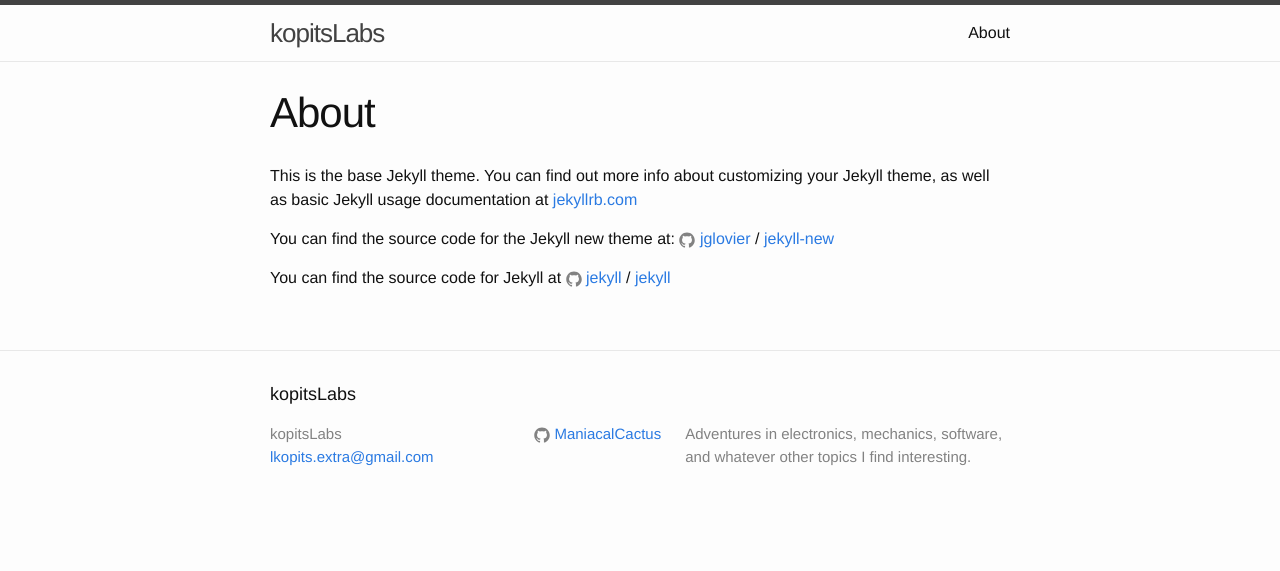
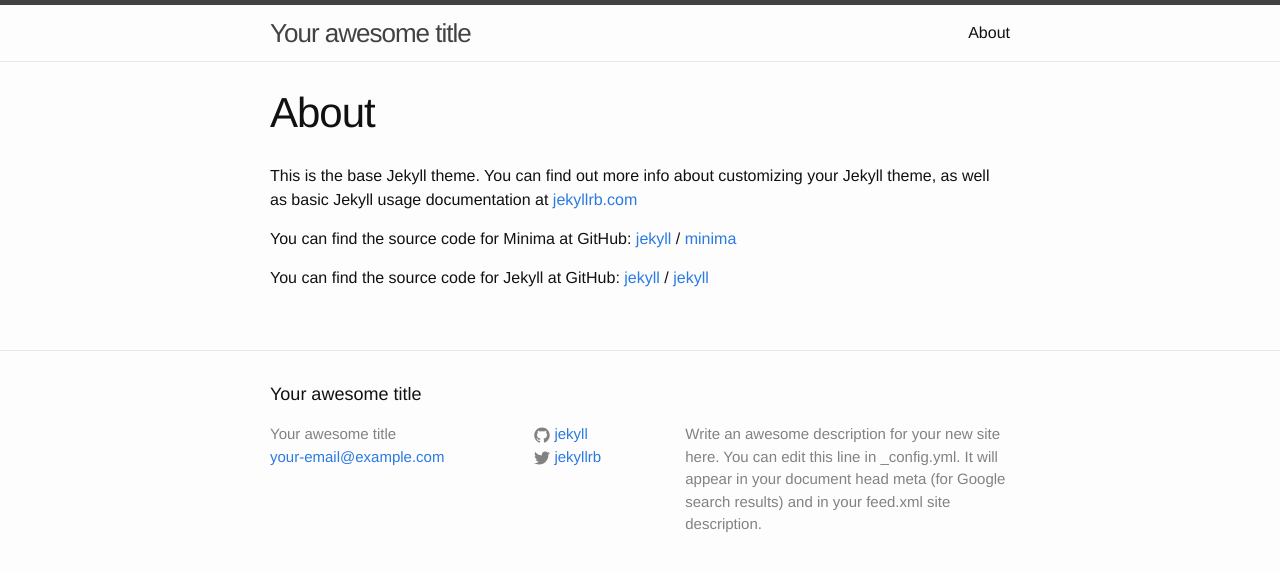
Before and after one commit to ManiacalCactus/ManiacalCactus.github.io, a Jekyll site: the page built from about.md, in a window 1280 px wide. Shown: the top 571 px of the page. Built offline with Jekyll 4.4.1, drawn with Linux system fonts in a browser that asks for light colours.

Commit message:
Updated for new Jekyll

```diff
--- a/_config.yml
+++ b/_config.yml
@@ -1,20 +1,43 @@
 # Welcome to Jekyll!
 #
 # This config file is meant for settings that affect your whole blog, values
-# which you are expected to set up once and rarely need to edit after that.
+# which you are expected to set up once and rarely edit after that. If you find
+# yourself editing this file very often, consider using Jekyll's data files
+# feature for the data you need to update frequently.
+#
 # For technical reasons, this file is *NOT* reloaded automatically when you use
-# 'jekyll serve'. If you change this file, please restart the server process.
+# 'bundle exec jekyll serve'. If you change this file, please restart the server process.
 
 # Site settings
-title: kopitsLabs
-email: lkopits.extra@gmail.com
+# These are used to personalize your new site. If you look in the HTML files,
+# you will see them accessed via {{ site.title }}, {{ site.email }}, and so on.
+# You can create any custom variable you would like, and they will be accessible
+# in the templates via {{ site.myvariable }}.
+title: Your awesome title
+email: your-email@example.com
 description: > # this means to ignore newlines until "baseurl:"
-  Adventures in electronics, mechanics, software, and whatever other topics I find interesting.
+  Write an awesome description for your new site here. You can edit this
+  line in _config.yml. It will appear in your document head meta (for
+  Google search results) and in your feed.xml site description.
 baseurl: "" # the subpath of your site, e.g. /blog
-url: "http://yourdomain.com" # the base hostname & protocol for your site
-github_username:  ManiacalCactus
+url: "" # the base hostname & protocol for your site, e.g. http://example.com
+twitter_username: jekyllrb
+github_username:  jekyll
 
 # Build settings
 markdown: kramdown
+theme: minima
+plugins:
+  - jekyll-feed
 
-theme: jekyll-theme-minimal
+# Exclude from processing.
+# The following items will not be processed, by default. Create a custom list
+# to override the default setting.
+# exclude:
+#   - Gemfile
+#   - Gemfile.lock
+#   - node_modules
+#   - vendor/bundle/
+#   - vendor/cache/
+#   - vendor/gems/
+#   - vendor/ruby/
--- a/_posts/2017-09-03-welcome-to-jekyll.markdown
+++ b/_posts/2017-09-03-welcome-to-jekyll.markdown
@@ -20,6 +20,6 @@ print_hi('Tom')
 
 Check out the [Jekyll docs][jekyll-docs] for more info on how to get the most out of Jekyll. File all bugs/feature requests at [Jekyll’s GitHub repo][jekyll-gh]. If you have questions, you can ask them on [Jekyll Talk][jekyll-talk].
 
-[jekyll-docs]: http://jekyllrb.com/docs/home
+[jekyll-docs]: https://jekyllrb.com/docs/home
 [jekyll-gh]:   https://github.com/jekyll/jekyll
 [jekyll-talk]: https://talk.jekyllrb.com/
--- a/about.md
+++ b/about.md
@@ -4,12 +4,15 @@ title: About
 permalink: /about/
 ---
 
-This is the base Jekyll theme. You can find out more info about customizing your Jekyll theme, as well as basic Jekyll usage documentation at [jekyllrb.com](http://jekyllrb.com/)
+This is the base Jekyll theme. You can find out more info about customizing your Jekyll theme, as well as basic Jekyll usage documentation at [jekyllrb.com](https://jekyllrb.com/)
 
-You can find the source code for the Jekyll new theme at:
-{% include icon-github.html username="jglovier" %} /
-[jekyll-new](https://github.com/jglovier/jekyll-new)
+You can find the source code for Minima at GitHub:
+[jekyll][jekyll-organization] /
+[minima](https://github.com/jekyll/minima)
 
-You can find the source code for Jekyll at
-{% include icon-github.html username="jekyll" %} /
+You can find the source code for Jekyll at GitHub:
+[jekyll][jekyll-organization] /
 [jekyll](https://github.com/jekyll/jekyll)
+
+
+[jekyll-organization]: https://github.com/jekyll
```
Also changed, not shown: other parts of _posts/2017-09-03-welcome-to-jekyll.markdown (+1 -1 lines), 404.html (added, +24 -0 lines), Gemfile (added, +26 -0 lines), index.md (added, +6 -0 lines), Gemfile.lock (added), 6 other files.
